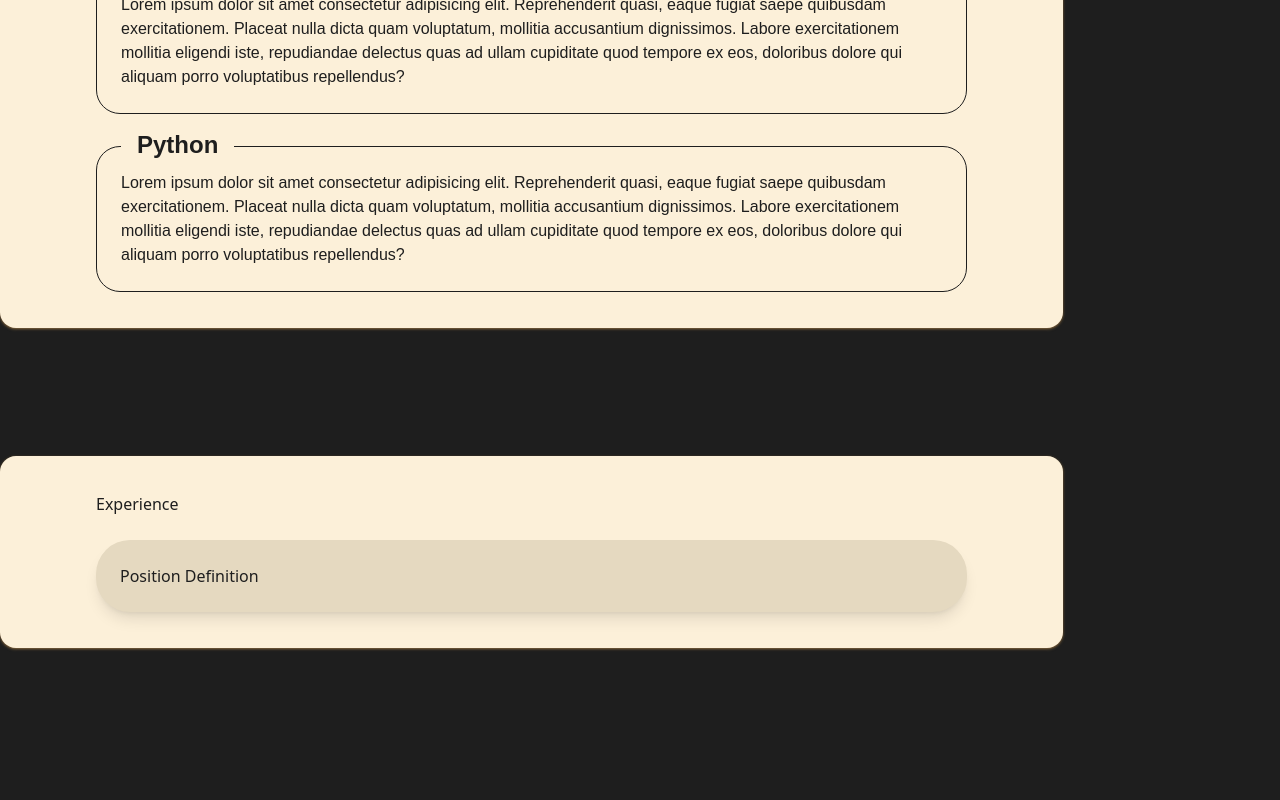
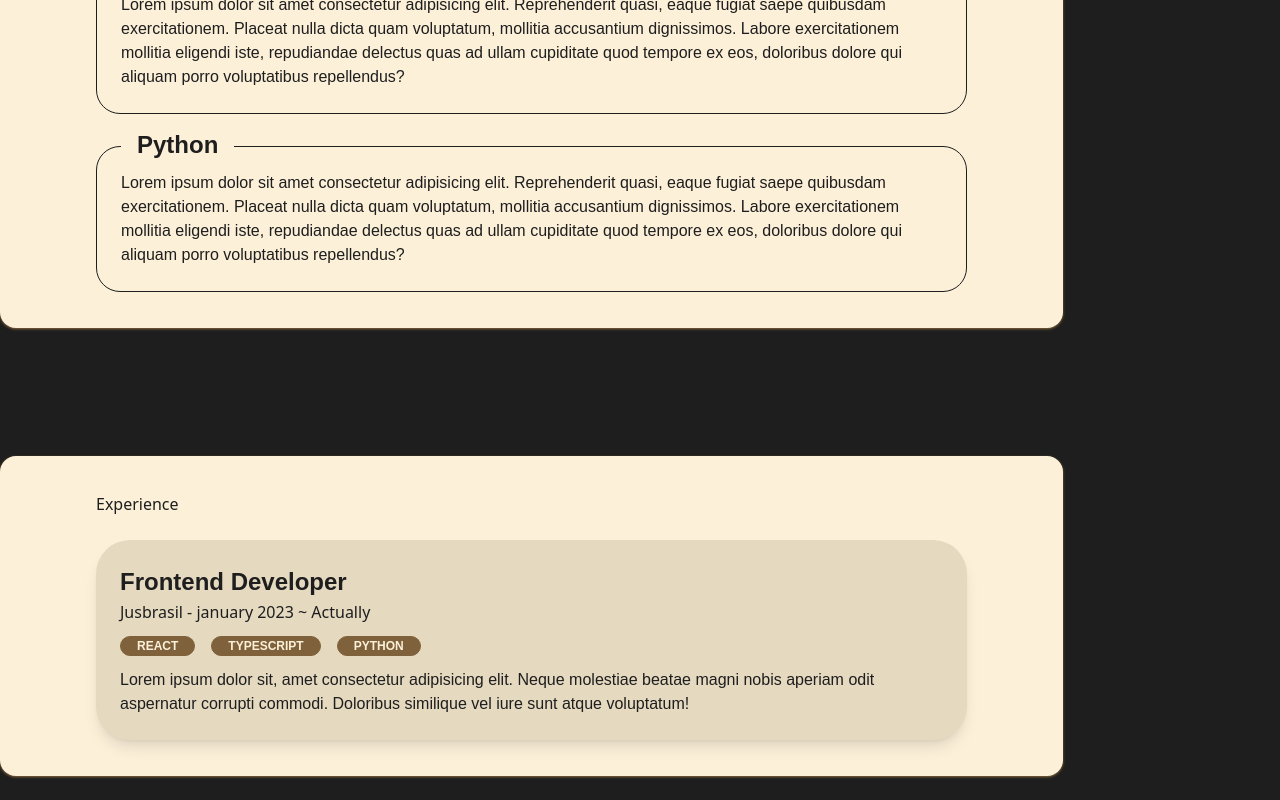
Before and after one commit to jonatas1n/portfolio-ui, a Next.js app: page / in a window 1280 px wide. Shown: the part 2371-3171 px from the top of the page. Before the commit the page ends 3043 px from the top, so only its background shows below. Built offline with nearby package versions, Linux system fonts and the light colour scheme.

Commit message:
feat: create Experience Card to page

```diff
--- /dev/null
+++ b/src/app/sections/Experiences/ExperienceCard/index.tsx
@@ -0,0 +1,39 @@
+import { Card } from "@/app/components/Card";
+import { Tag } from "@/app/components/Tag";
+
+type ExperienceCardProps = {
+  position: string;
+  companyName: string;
+  startDate: string;
+  endDate?: string;
+  technologies: string[];
+  description: string;
+};
+
+export const ExperienceCard = ({
+  position,
+  companyName,
+  startDate,
+  endDate,
+  technologies,
+  description,
+}: ExperienceCardProps) => {
+  return (
+    <Card>
+      <div className="grid gap-3">
+        <div className="grid">
+          <h4 className="text-2xl font-display font-bold">{position}</h4>
+          <p>
+            {companyName} - {startDate} ~ {endDate ?? "Actually"}
+          </p>
+        </div>
+        <div className="flex gap-4">
+          {technologies.map((technology: string) => (
+            <Tag key={technology}>{technology}</Tag>
+          ))}
+        </div>
+        <div className="font-body font-medium">{description}</div>
+      </div>
+    </Card>
+  );
+};
--- a/src/app/sections/Experiences/index.tsx
+++ b/src/app/sections/Experiences/index.tsx
@@ -1,16 +1,23 @@
 import { SectionCard } from "@/app/components/SectionCard";
-import { Card } from "@/app/components/Card";
+import { ExperienceCard } from "./ExperienceCard";
 
 export const Experiences = () => {
+  const technologies = ["React", "Typescript", "Python"];
+  const description =
+    "Lorem ipsum dolor sit, amet consectetur adipisicing elit. Neque molestiae beatae magni nobis aperiam odit aspernatur corrupti commodi. Doloribus similique vel iure sunt atque voluptatum!";
+
   return (
     <SectionCard>
       <div className="grid gap-6">
         <h3>Experience</h3>
-        <Card>
-          <h4>Position Definition</h4>
-
-        </Card>
+        <ExperienceCard
+          position="Frontend Developer"
+          companyName="Jusbrasil"
+          startDate="january 2023"
+          technologies={technologies}
+          description={description}
+        />
       </div>
     </SectionCard>
-  )
-}
+  );
+};
```
